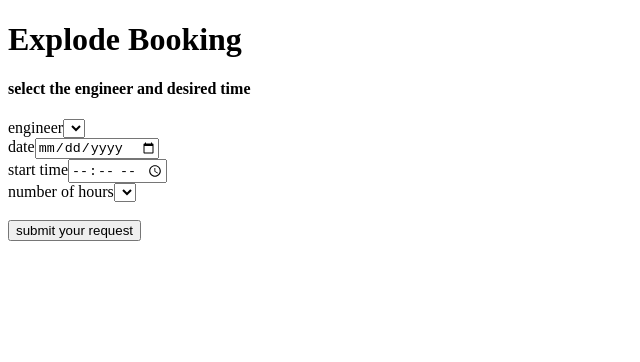
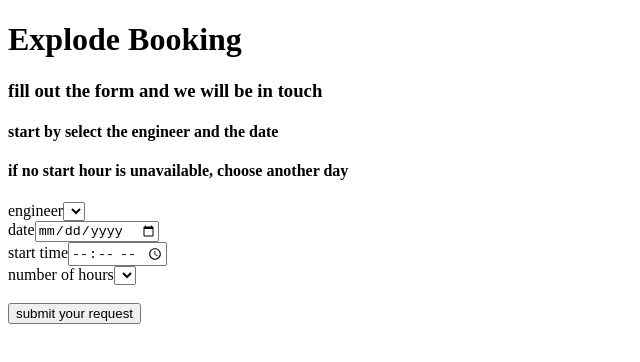
Before and after one commit to leksterz/Explode-Booking, a React (Create React App) app: page / in a window 1280 px wide. Shown: the top 362 px of the page, without its empty margins (0-640 px from the left). Built offline with nearby package versions, Linux system fonts and the light colour scheme.

Commit message:
Update BookingForm.js

```diff
--- a/src/components/BookingForm.js
+++ b/src/components/BookingForm.js
@@ -10,7 +10,9 @@ export default function BookingForm() {
     <div className="container">
       <div className="title">
         <h1>Explode Booking</h1>
-        <h4>select the engineer and desired time</h4>
+        <h3>fill out the form and we will be in touch</h3>
+        <h4>start by select the engineer and the date</h4>
+        <h4>if no start hour is unavailable, choose another day</h4>
       </div>
       <form className="selection">
         <label> engineer</label>
```
